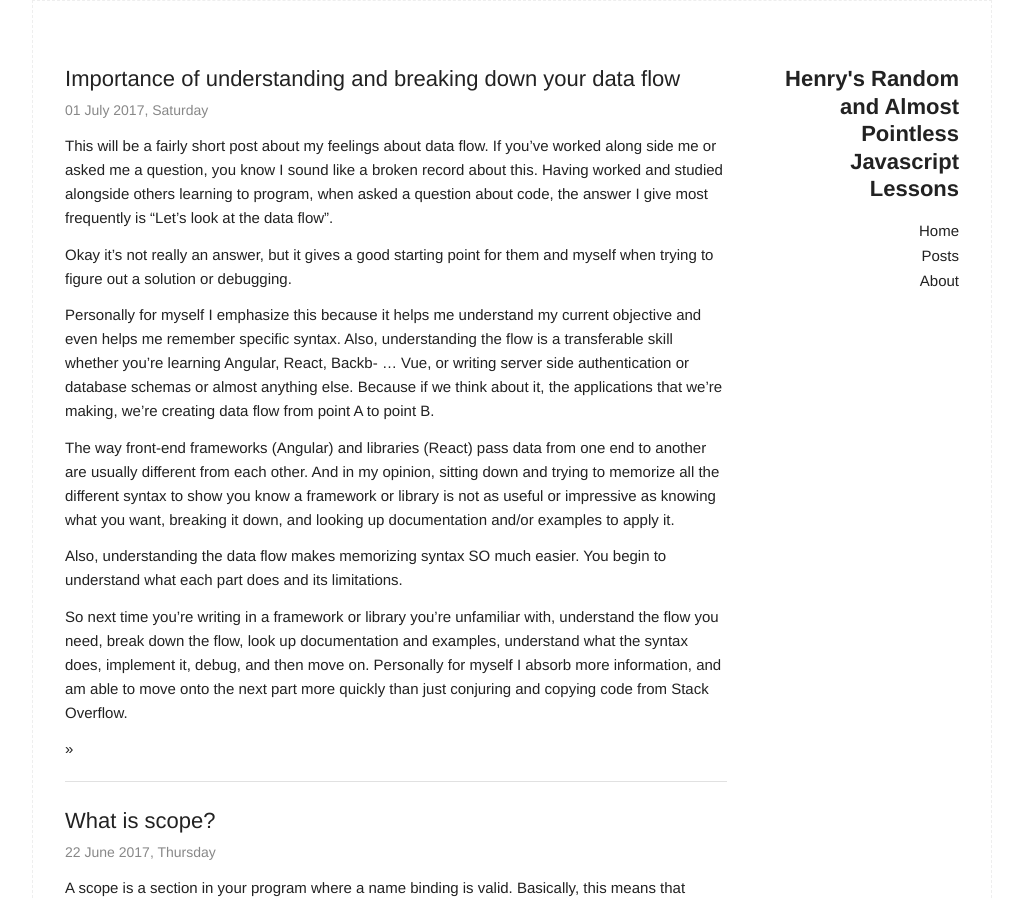
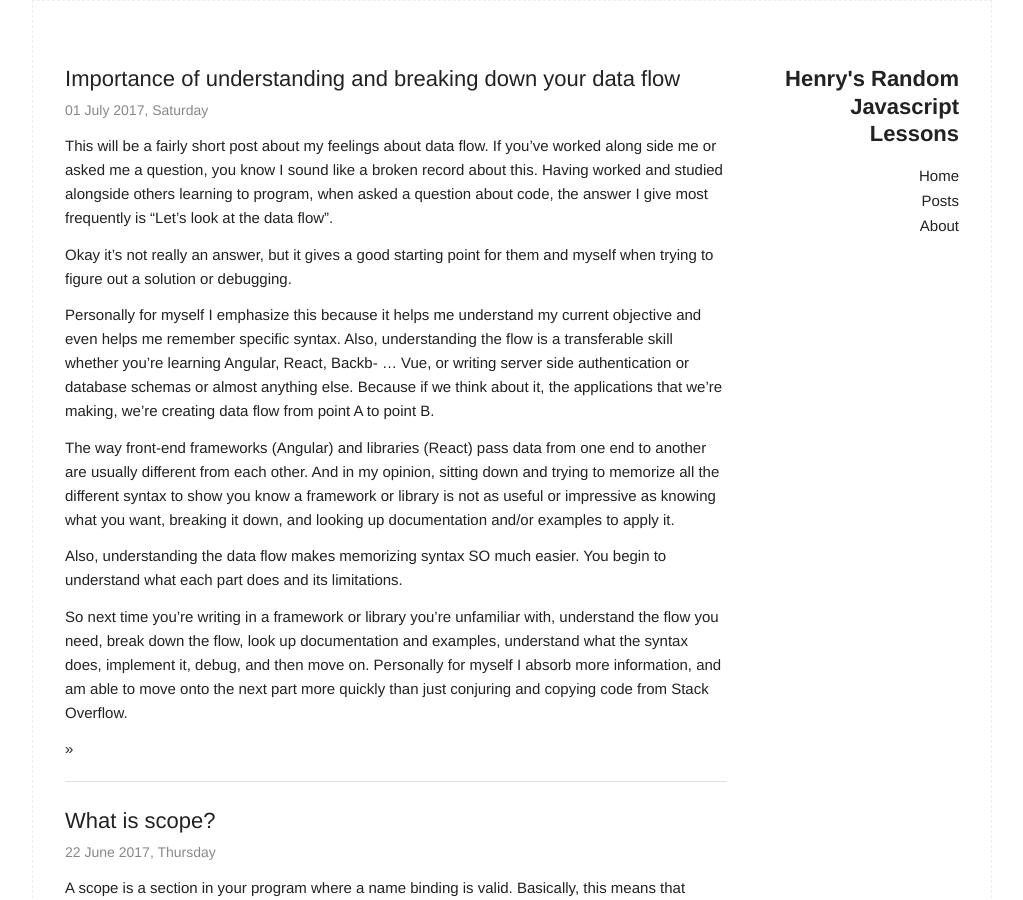
Before and after one commit to HHenry88/HHenry88.github.io, a Jekyll site: the page built from index.html, in a window 1280 px wide and 900 px high. Shown: the whole window, without its empty margins (128-1151 px from the left). Built offline with Jekyll 4.4.1, drawn with Linux system fonts in a browser that asks for light colours.

Commit message:
Change title

```diff
--- a/_config.yml
+++ b/_config.yml
@@ -6,7 +6,7 @@
 # 'jekyll serve'. If you change this file, please restart the server process.
 
 # Site settings
-title: Henry's Random and Almost Pointless Javascript Lessons
+title: Henry's Random Javascript Lessons
 email: hanhenry88@gmail.com
 description: > # this means to ignore newlines until "baseurl:"
   Write an awesome description for your new site here. You can edit this
```
